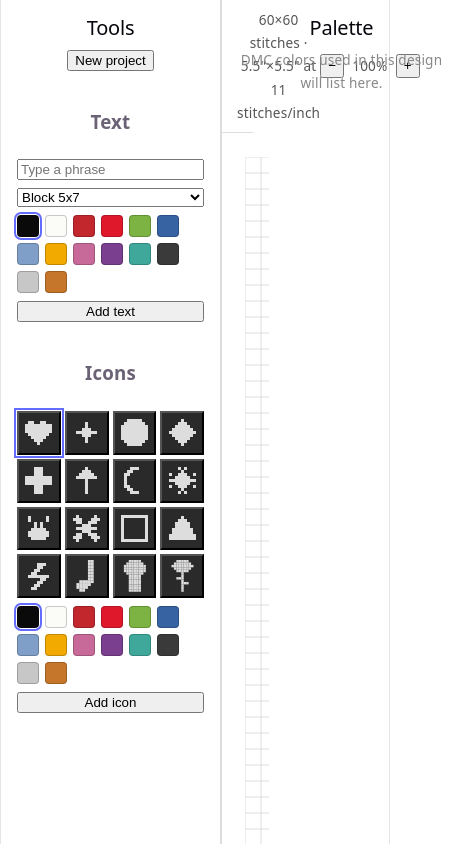
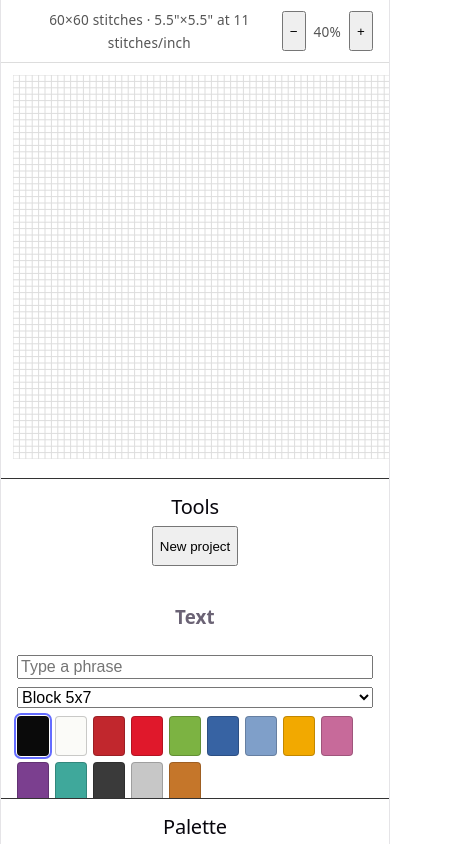
Before and after one commit to k8thompson134/pattern-maker, a React (Vite) app: page / in a window 390 px wide. Shown: the top 844 px of the page, 461 px wide, since content can reach past the window. Built offline with nearby package versions, Linux system fonts and the light colour scheme.

Commit message:
Mobile optimization: responsive stacked layout, larger touch targets, touch-drag support, auto-fit zoom

```diff
--- a/src/App.css
+++ b/src/App.css
@@ -189,3 +189,63 @@
   stroke: #ddd;
   stroke-width: 1;
 }
+
+.canvas-object {
+  touch-action: none;
+}
+
+@media (max-width: 860px) {
+  .app-shell {
+    display: flex;
+    flex-direction: column;
+    height: auto;
+    min-height: 100dvh;
+  }
+
+  .canvas-area {
+    order: 1;
+  }
+
+  .toolbar {
+    order: 2;
+  }
+
+  .palette-panel {
+    order: 3;
+  }
+
+  .toolbar,
+  .palette-panel {
+    max-height: 34vh;
+    border-right: none;
+    border-left: none;
+    border-top: 1px solid #333;
+  }
+
+  .canvas-scroll {
+    height: 60vh;
+    padding: 12px;
+  }
+
+  .tool-section input,
+  .tool-section select {
+    font-size: 16px;
+  }
+
+  .swatch {
+    width: 32px;
+    height: 32px;
+  }
+
+  .icon-thumb-btn {
+    padding: 8px;
+  }
+
+  .toggle-btn,
+  .zoom-controls button,
+  .tool-section button,
+  .toolbar > button,
+  .danger-btn {
+    min-height: 40px;
+  }
+}
--- a/src/App.tsx
+++ b/src/App.tsx
@@ -1,5 +1,5 @@
 import { useEffect, useState } from 'react'
-import { CanvasGrid } from './components/CanvasGrid'
+import { CanvasGrid, CELL_SIZE } from './components/CanvasGrid'
 import { ColorSwatchPicker } from './components/ColorSwatchPicker'
 import { IconThumb } from './components/IconThumb'
 import { createEmptyProject, type IconObject, type TextDirection, type TextObject } from './lib/types'
@@ -12,7 +12,7 @@ import { measureIcon } from './lib/iconRender'
 import { clampToCanvas } from './lib/objectMeasure'
 import './App.css'
 
-const MIN_ZOOM = 0.5
+const MIN_ZOOM = 0.25
 const MAX_ZOOM = 2.5
 
 function App() {
@@ -27,6 +27,18 @@ function App() {
   useEffect(() => {
     saveProject(project)
   }, [project])
+
+  useEffect(() => {
+    const availableWidth = window.innerWidth - 24
+    const fullWidthPx = project.widthStitches * CELL_SIZE
+    const fitZoom = Math.round((Math.min(1, availableWidth / fullWidthPx) * 20)) / 20
+    if (fitZoom < project.zoom) {
+      setProject((p) => ({ ...p, zoom: Math.max(MIN_ZOOM, fitZoom) }))
+    }
+    // run once on initial load only — a narrow screen should start zoomed to fit,
+    // but shouldn't fight the user's own zoom choice on every resize afterward
+    // eslint-disable-next-line react-hooks/exhaustive-deps
+  }, [])
 
   const inchesWidth = (project.widthStitches / project.fabric.stitchesPerInch).toFixed(1)
   const inchesHeight = (project.heightStitches / project.fabric.stitchesPerInch).toFixed(1)
--- a/src/components/CanvasGrid.tsx
+++ b/src/components/CanvasGrid.tsx
@@ -16,7 +16,7 @@ type CanvasGridProps = {
   onMove: (id: string, x: number, y: number) => void
 }
 
-const CELL_SIZE = 16
+export const CELL_SIZE = 16
 
 function renderObjectCells(obj: CanvasObject): FilledCell[] {
   if (obj.kind === 'text') {
```
